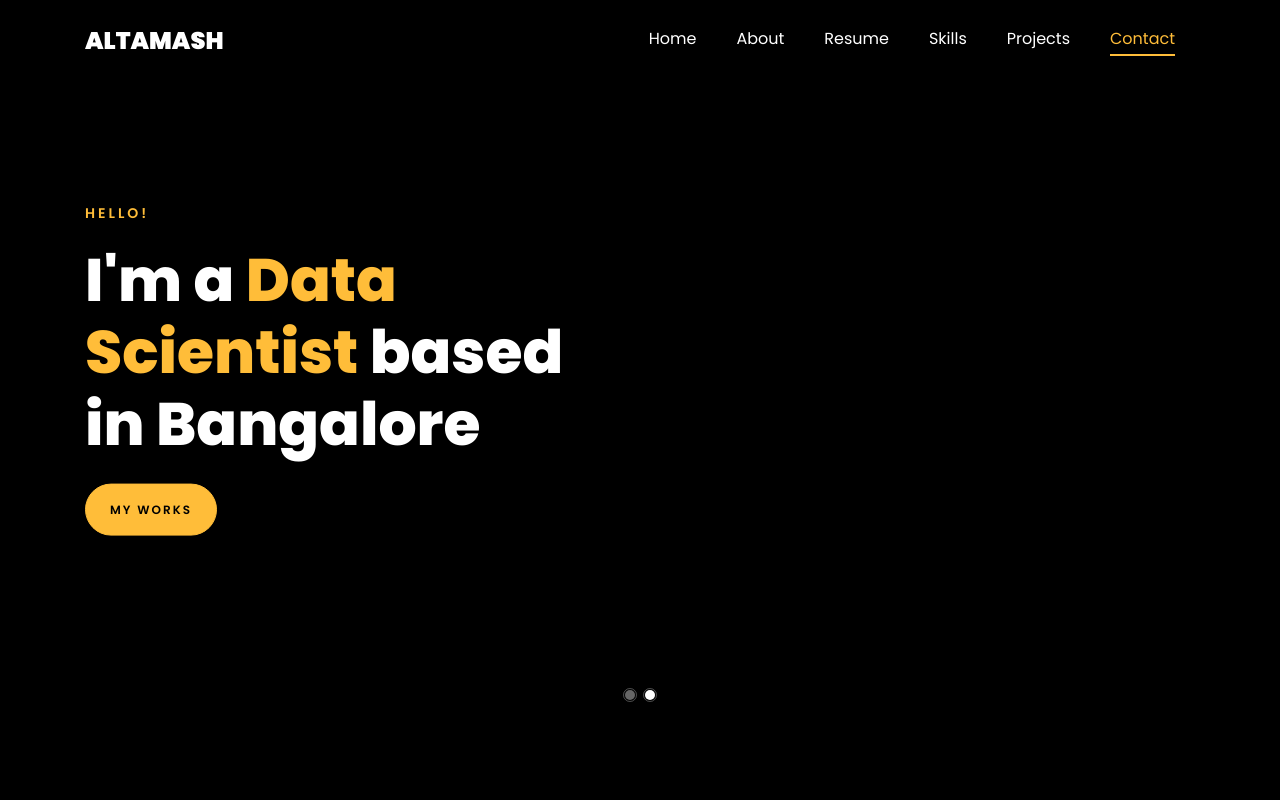
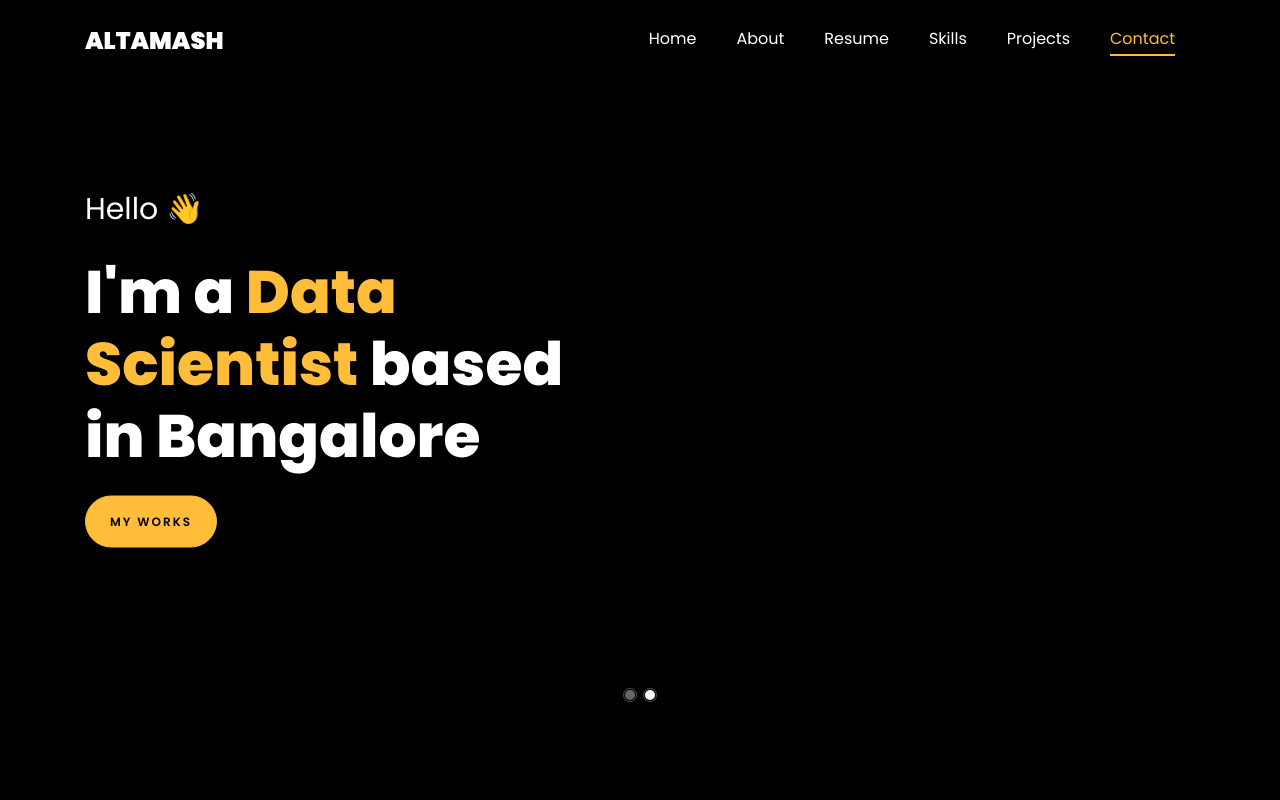
Before and after one commit to altamashajaz/altamashajaz.github.io, a plain HTML site: page index.html in a window 1280 px wide. Shown: the top 800 px of the page. Drawn offline with Linux system fonts and the light colour scheme; files whose address does not match are found by name.

Commit message:
Third Commit

```diff
--- a/index.html
+++ b/index.html
@@ -55,9 +55,9 @@
 	          	</div>
 		          <div class="one-forth d-flex  align-items-center ftco-animate" data-scrollax=" properties: { translateY: '70%' }">
 		          	<div class="text">
-		          		<span class="subheading">Hello!</span>
+						<h2 class="mb-4"><span>Hello 👋</span></h2>
 			            <h1 class="mb-4 mt-3">I'm <span>Altamash Ajaz</span></h1>
-			            <h2 class="mb-4">A Data Scientist</h2>
+			            <h2 class="mb-4">Data Scientist</h2>
 			            <p><a href="https://github.com/altamashajaz" target="_blank" class="btn btn-primary py-3 px-4">My Works</a></p>
 		            </div>
 		          </div>
@@ -74,7 +74,7 @@
 	          	</div>
 		          <div class="one-forth d-flex align-items-center ftco-animate" data-scrollax=" properties: { translateY: '70%' }">
 		          	<div class="text">
-		          		<span class="subheading">Hello!</span>
+						<h2 class="mb-4"><span>Hello 👋</span></h2>
 			            <h1 class="mb-4 mt-3">I'm a <span>Data Scientist</span> based in Bangalore</h1>
 			            <p><a href="https://github.com/altamashajaz" target="_blank" class="btn btn-primary py-3 px-4">My Works</a></p>
 		            </div>
```
